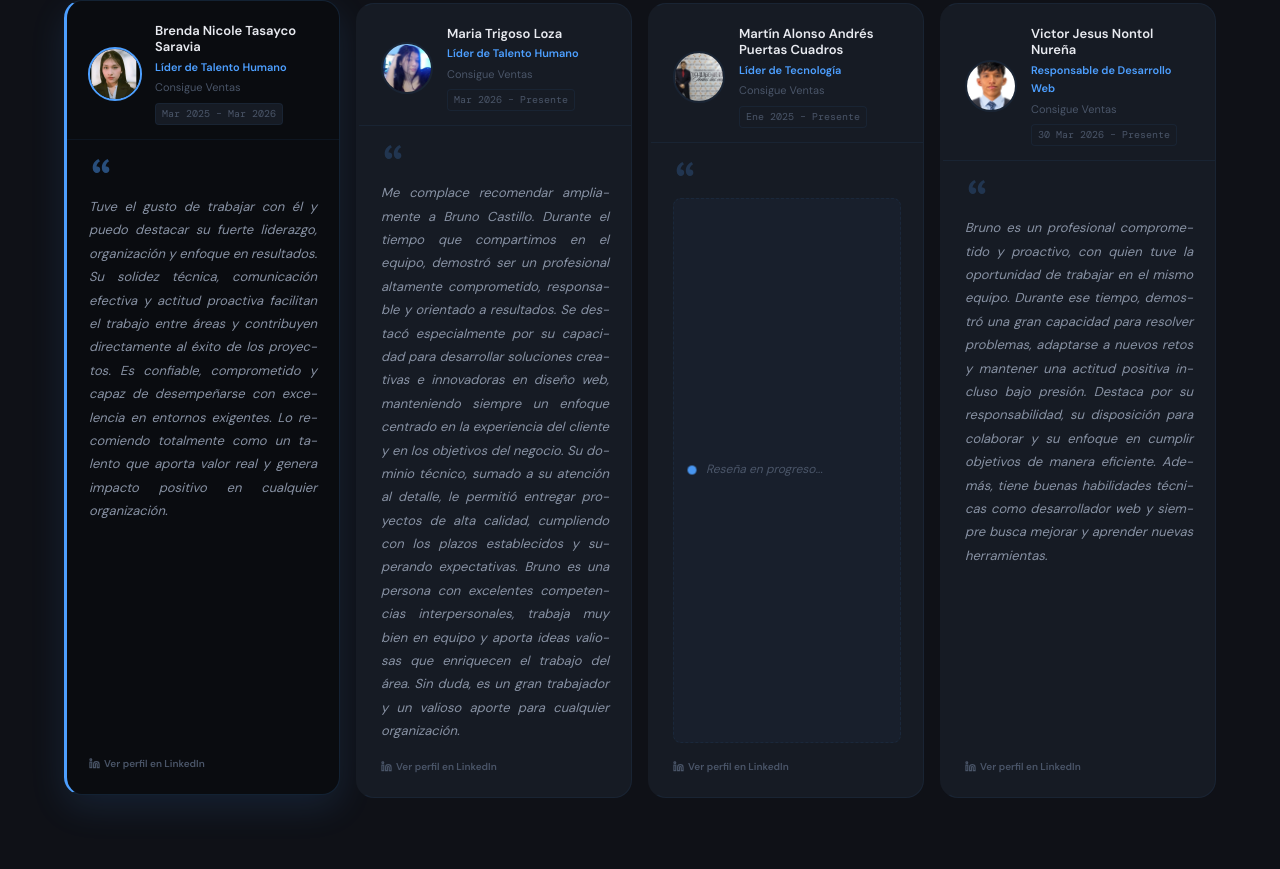
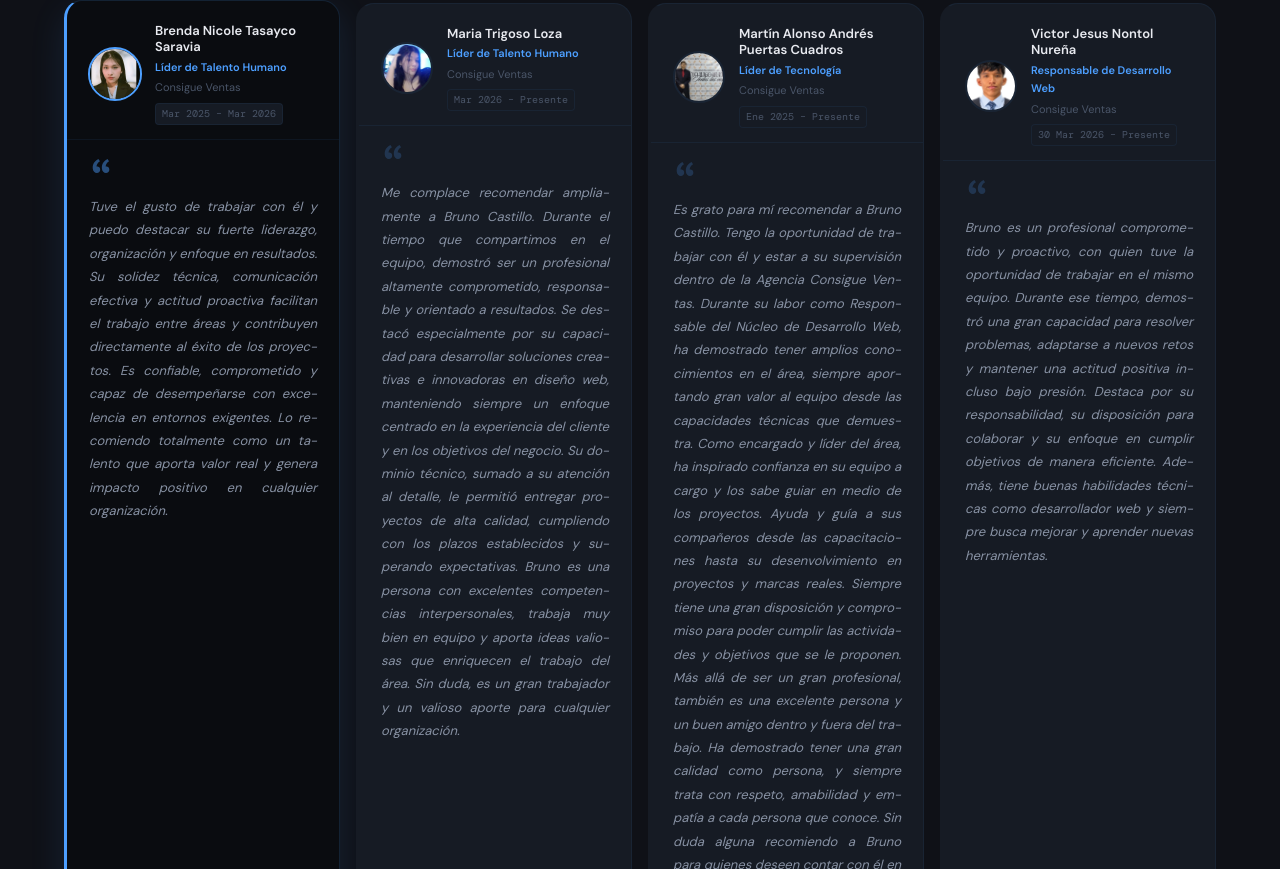
Before and after one commit to BrunoCastillo23/portfolio, a React (Vite) app: page / in a window 1280 px wide. Shown: the part 4831-5700 px from the top of the page. Built offline with nearby package versions, Linux system fonts and the light colour scheme.

Commit message:
feat: reseña de Martín Alonso Puertas Cuadros publicada en testimonios

```diff
--- a/src/components/Testimonials.tsx
+++ b/src/components/Testimonials.tsx
@@ -51,8 +51,11 @@ const testimonials: Testimonial[] = [
     period: 'Ene 2025 – Presente',
     linkedin: 'https://www.linkedin.com/in/martin-alonso-andres-puertas-cuadros/',
     photo: fotoMartin,
-    pending: true,
-    text: { es: '', en: '' },
+    pending: false,
+    text: {
+      es: 'Es grato para mí recomendar a Bruno Castillo. Tengo la oportunidad de trabajar con él y estar a su supervisión dentro de la Agencia Consigue Ventas. Durante su labor como Responsable del Núcleo de Desarrollo Web, ha demostrado tener amplios conocimientos en el área, siempre aportando gran valor al equipo desde las capacidades técnicas que demuestra. Como encargado y líder del área, ha inspirado confianza en su equipo a cargo y los sabe guiar en medio de los proyectos. Ayuda y guía a sus compañeros desde las capacitaciones hasta su desenvolvimiento en proyectos y marcas reales. Siempre tiene una gran disposición y compromiso para poder cumplir las actividades y objetivos que se le proponen. Más allá de ser un gran profesional, también es una excelente persona y un buen amigo dentro y fuera del trabajo. Ha demostrado tener una gran calidad como persona, y siempre trata con respeto, amabilidad y empatía a cada persona que conoce. Sin duda alguna recomiendo a Bruno para quienes deseen contar con él en su equipo de trabajo.',
+      en: 'It is a pleasure for me to recommend Bruno Castillo. I have had the opportunity to work with him and be under his supervision at Consigue Ventas Agency. During his role as Web Development Team Lead, he has demonstrated broad knowledge in the field, always contributing great value to the team through his technical skills. As team lead, he has inspired confidence in his team and knows how to guide them through projects. He supports and guides his colleagues from onboarding to their development in real projects and brands. He always shows great dedication and commitment to fulfilling the tasks and goals set for him. Beyond being a great professional, he is also an excellent person and a good friend inside and outside of work. He has shown great character as a person, always treating everyone with respect, kindness and empathy. I wholeheartedly recommend Bruno to anyone who wants him on their team.',
+    },
   },
   {
     name: 'Victor Jesus Nontol Nureña',
@@ -86,7 +89,7 @@ const LinkedInIcon = () => (
 const Testimonials: React.FC = () => {
   const { lang, t } = useLang();
   const [active, setActive] = useState(0);
-  const pendingText = lang === 'es' ? 'Reseña en progreso...' : 'Review in progress...';
+  const pendingText  = lang === 'es' ? 'Reseña en progreso...' : 'Review in progress...';
   const linkedinText = lang === 'es' ? 'Ver perfil en LinkedIn' : 'View LinkedIn profile';
 
   return (
```
